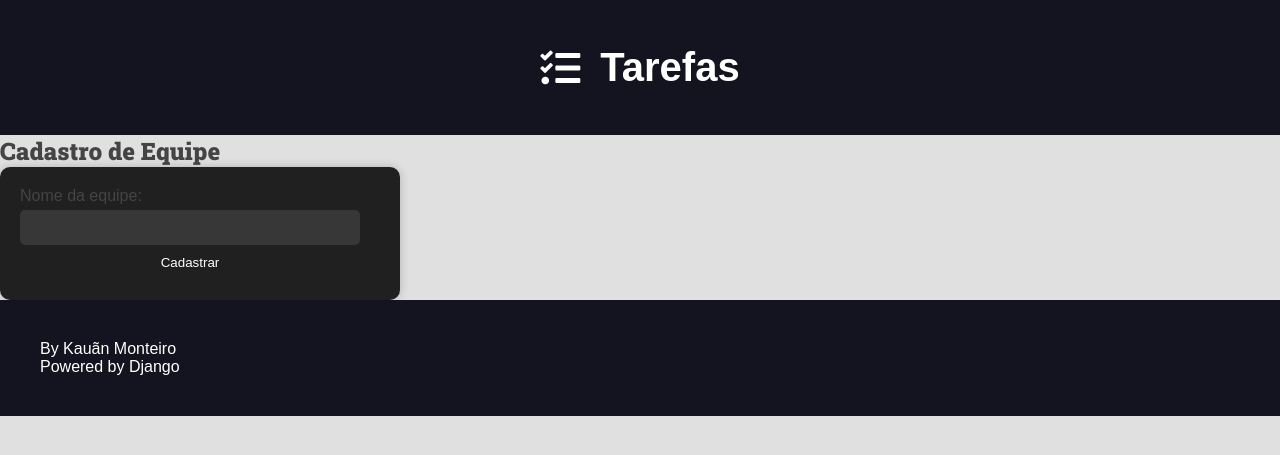
After one commit to KauanMonteiro/Gerenciador_De_Tarefas, a Django app: page /criar_equipe/ in a window 1280 px wide. The commit adds this page. Shown: the top 455 px of the page. Run offline with Django 5.2, Linux system fonts and the light colour scheme; parts of the project's set-up code (start-up, migrations or seed data) failed here and were passed over.

Commit message:
Implementação inicial do modelo Equipe, juntamente com as páginas de visualização e administração. Adicionado formulário de cadastro de equipe com estilos CSS. Corrigido erro de inicialização do modelo Equipe. Atualizadas as rotas para suportar a criação de equipes.

```diff
--- a/tarefas/static/tarefas/css/style.css
+++ b/tarefas/static/tarefas/css/style.css
@@ -192,3 +192,46 @@ h1, h2, h3, h4, h5, h6 {
       margin-bottom: 1rem;
   }
 }
+
+
+
+
+.cadastro_equipe {
+  width: 400px;
+  padding: 20px;
+  background-color: #202020; /* Cor de fundo */
+  border-radius: 10px;
+  box-shadow: 0 0 10px rgba(0, 0, 0, 0.2);
+  justify-content: center;
+  align-items: center;
+}
+
+.cadastro_equipe label {
+  display: block;
+  margin-bottom: 5px;
+}
+
+.cadastro_equipe input[type="text"] {
+  width: calc(100% - 20px);
+  padding: 10px;
+  border: none;
+  border-radius: 5px;
+  box-sizing: border-box;
+  background-color: rgba(255, 255, 255, 0.1); /* Fundo transparente */
+  color: white;
+}
+
+.cadastro_equipe button[type="submit"] {
+  width: calc(100% - 20px);
+  padding: 10px;
+  border: none;
+  border-radius: 5px;
+  background-color: transparent; /* Botão transparente */
+  color: white;
+  cursor: pointer;
+  transition: background-color 0.3s ease;
+}
+
+.cadastro_equipe button[type="submit"]:hover {
+  background-color: rgba(255, 255, 255, 0.1); /* Cor de fundo ao passar o mouse */
+}
--- /dev/null
+++ b/tarefas/templates/tarefas/pages/criar_equipe.html
@@ -0,0 +1,16 @@
+{% extends "global/base.html" %}
+
+{% block content %}
+<h2>Cadastro de Equipe</h2>
+<div class="cadastro_equipe">
+
+    <form method="POST" action="{% url 'criar_equipe' %}">
+        {% csrf_token %}
+        <div>
+            <label for="nome">Nome da equipe:</label>
+            <input type="text" id="nome" name="nome" required>
+        </div>
+        <button type="submit">Cadastrar</button>
+    </form>
+</div>
+{% endblock content %}
--- a/tarefas/templates/tarefas/partials/menu.html
+++ b/tarefas/templates/tarefas/partials/menu.html
@@ -10,7 +10,8 @@
         <div class="sidebar" id="mySidebar">
             <ul>
                 <li><a href="{% url 'home' %}"><i class="fas fa-home"></i> Home</a></li>
-                <li><a href="{% url 'area_usuario' %}"><i class="fas fa-tasks"></i> Todas as Tarefas</a></li>
+                <li><a href="{% url 'area_usuario' %}"><i class="fas fa-user"></i> area do usuario </a></li>
+                <li><a href="{% url "criar_equipe" %}">criar sala</a></li>
                 <li><a href="{% url 'sair' %}"><i class="fa fa-sign-out-alt"></i> Sair</a></li>
                 <li><a href="{% url 'login' %}"><i class="fa fa-sign-in-alt"></i> Login</a></li>
 
--- a/tarefas/urls.py
+++ b/tarefas/urls.py
@@ -6,4 +6,5 @@ urlpatterns = [
     path('tarefa/<int:id>/', views.tarefa_detail, name='tarefa_detail'),
     path('tarefa/<int:id>/concluir/', views.concluir_tarefa, name='concluir_tarefa'),
     path('area_usuario/', views.area_usuario, name='area_usuario'),
+    path('criar_equipe/', views.criar_equipe, name= 'criar_equipe'),
     ]
--- a/tarefas/views.py
+++ b/tarefas/views.py
@@ -1,11 +1,12 @@
 from django.shortcuts import render, get_object_or_404 , redirect
 from django.urls import reverse
-from .models import Tarefas
+from .models import Tarefas, Equipe
 
 def home(request):
     if 'usuario' not in request.session:
         return redirect('login')
-    tarefas_incompletas = Tarefas.objects.filter(concluida=False)
+    usuario = request.session['usuario']
+    tarefas_incompletas = Tarefas.objects.filter(concluida=False, tarefa_para =usuario)
     return render(request, 'tarefas/pages/home.html', {'tarefas': tarefas_incompletas})
 
 def tarefa_detail(request, id):
@@ -27,5 +28,20 @@ def concluir_tarefa(request, id):
 def area_usuario(request):
     if 'usuario' not in request.session:
         return redirect('login')
-    tarefas = Tarefas.objects.all()
+    usuario = request.session['usuario']
+    tarefas = Tarefas.objects.filter( tarefa_para=usuario)
     return render(request, 'tarefas/pages/area_usuario.html', {'tarefas': tarefas})
+
+def criar_equipe(request):
+    if request.method == 'POST':
+        nome = request.POST.get('nome')
+
+        if len(nome.strip()) == 0:
+            return render(request, 'tarefas/pages/criar_equipe.html')
+
+        else:
+            equipe = Equipe(nome_equipe=nome)
+            equipe.save()
+            return redirect(reverse('home'))
+
+    return render(request, 'tarefas/pages/criar_equipe.html')
--- a/usuario/views.py
+++ b/usuario/views.py
@@ -39,7 +39,7 @@ def valida_cadastro(request):
 
             return redirect(reverse('cadastro') + '?status=0')
         except Exception as e:
-            print(e)  # Handle the exception properly
+            print(e)
             return redirect(reverse('cadastro') + '?status=4')
 
     return redirect(reverse('cadastro'))
```
Also changed, not shown: tarefas/admin.py (+6 -2 lines), tarefas/models.py (+9 -0 lines), tarefas/migrations/0004_tarefas_tarefa_para.py (added), tarefas/migrations/0005_equipe.py (added).
